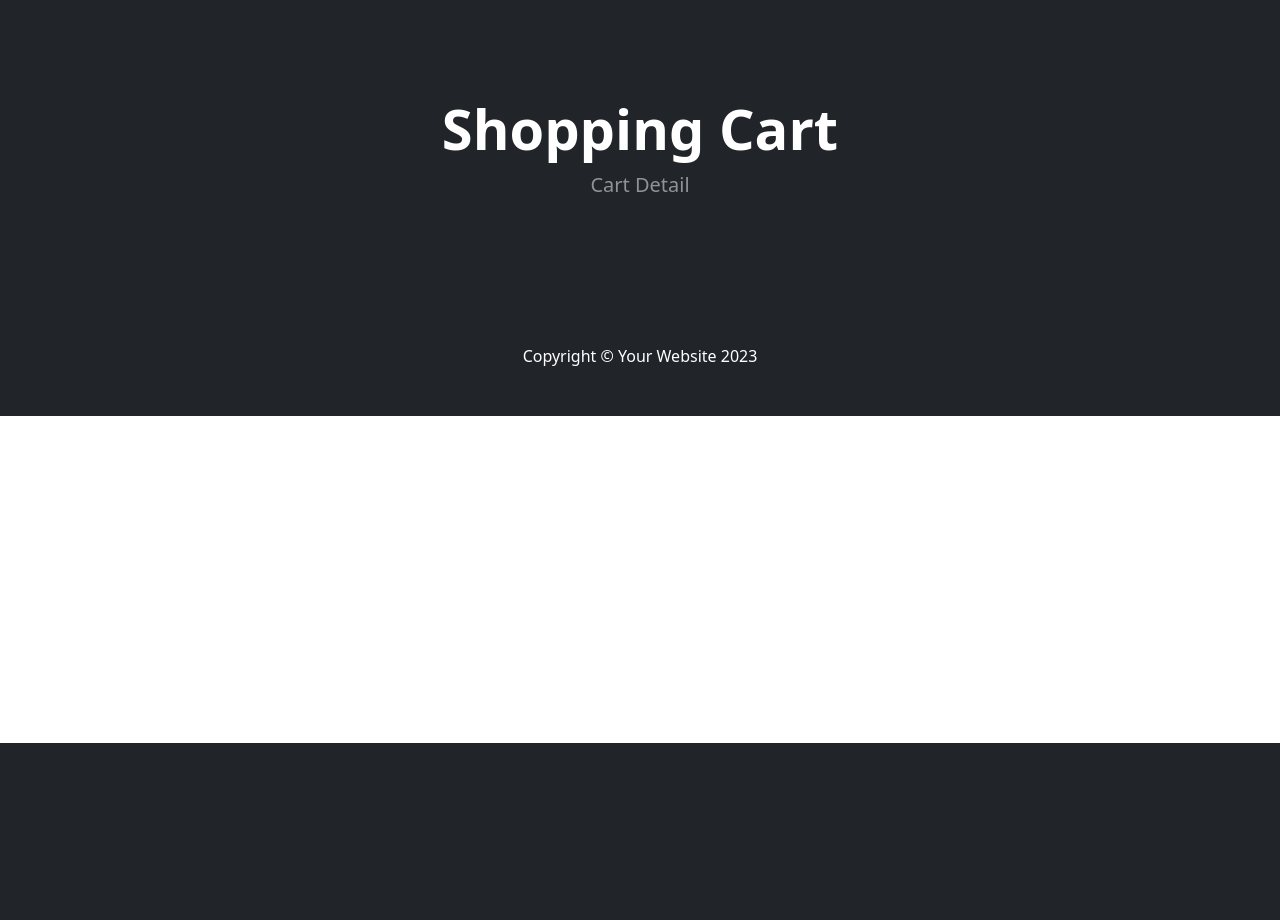
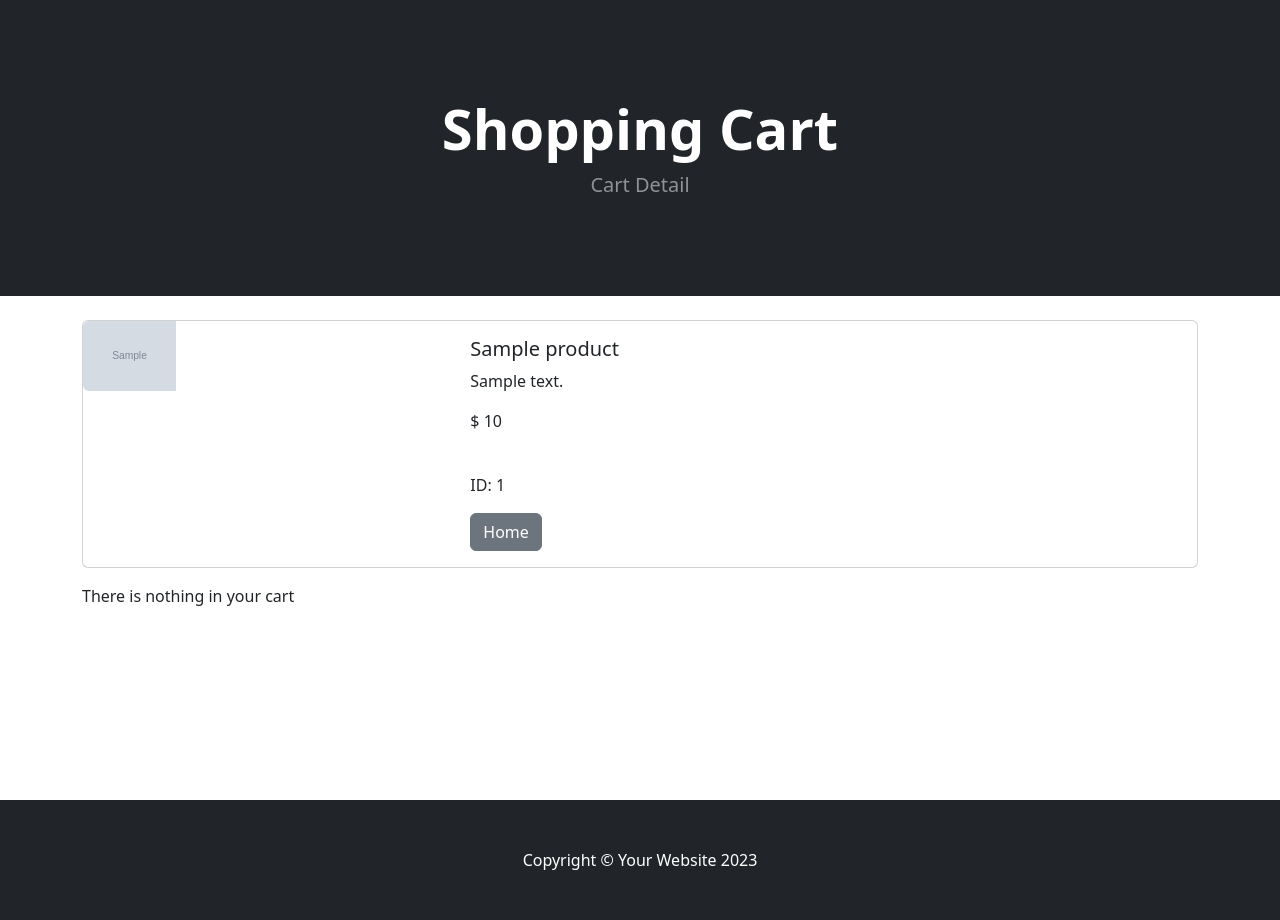
Before and after one commit to alimalek80/django-ecommerce-website, a Django app: template cart/templates/cart/cart_summary.html in a window 1280 px wide. Shown: the part 57-977 px from the top of the page. Before the commit the page ends 800 px from the top, so only its background shows below. Run offline with Django 5.2, Linux system fonts and the light colour scheme; data comes from the database, SQL or seed files in the repository; both versions use the stored data as it was after the commit; the template is opened without the code that fills it: most values are stand-ins (such as "Sample title", 1, 10 or a date in 2020); grey boxes marked "Sample" are stand-in pictures; some libraries are stand-ins or nearby versions.

Commit message:
Subject: Update Shopping Cart: Add product details, handle empty cart
- Implemented `get_prod` method in `cart.py` to retrieve cart items.
- Updated `cart_summary` view to render product details in `cart_summary.html`.
- Enhanced `cart_summary.html` to display product image, name, description, price (including sale price if applicable), and ID for each item.
- Added logic to handle empty carts, displaying a message if no items are present.

```diff
--- a/cart/cart.py
+++ b/cart/cart.py
@@ -1,3 +1,5 @@
+from store.models import Product
+
 class Cart():
     def __init__(self, request):
         self.session = request.session
@@ -25,3 +27,11 @@ class Cart():
 
     def __len__(self):
         return len(self.cart)
+
+    def get_prod(self):
+        # get product ids from cart
+        product_ids = self.cart.keys()
+        # use ids to lookup products in database model
+        products = Product.objects.filter(id__in=product_ids)
+        # return those looked up products
+        return products
--- a/cart/templates/cart/cart_summary.html
+++ b/cart/templates/cart/cart_summary.html
@@ -9,5 +9,48 @@
                 </div>
             </div>
         </header>
+    <br/>
 
+    <div class="container">
+    {% if cart_products %}
+
+        {% for product in cart_products %}
+
+            <div class="card mb-3">
+              <div class="row g-0">
+                <div class="col-md-4">
+                  <img src="{{ product.image.url }}" class="img-fluid rounded-start w-25 h-auto" alt="{{ product.name }}">
+                </div>
+                <div class="col-md-8">
+                  <div class="card-body">
+                    <h5 class="card-title">{{ product.name }}</h5>
+                    <p class="card-text">{{ product.description }}</p>
+                  <div>
+                      {% if product.is_sale %}
+
+                          <strike>${{ product.price }}</strike>&nbsp
+                                                ${{ product.sale_price }}
+
+                      {% else %}
+                          <p class="card-text">$ {{ product.price }}</p>
+                          <br/>
+                          <p>ID: {{ product.id }}</p>
+                      {% endif %}
+                  </div>
+                  <div>
+                    <a href="{% url 'home' %}" class="btn btn-secondary">Home</a>
+
+                      </div>
+                  </div>
+                </div>
+              </div>
+            </div>
+
+        {% endfor %}
+    {% endif %}
+    There is nothing in your cart
+
+    </div>
+
+    <br/><br/><br/><br/><br/><br/><br/><br/>
 {% endblock %}
--- a/cart/views.py
+++ b/cart/views.py
@@ -5,7 +5,10 @@ from django.http import JsonResponse
 
 
 def cart_summary(request):
-    return render(request, "cart/cart_summary.html", {})
+    # Get the cart
+    cart = Cart(request)
+    cart_products= cart.get_prod
+    return render(request, "cart/cart_summary.html", {'cart_products': cart_products})
 
 
 def cart_add(request):
```
Also changed, not shown: db.sqlite3.
